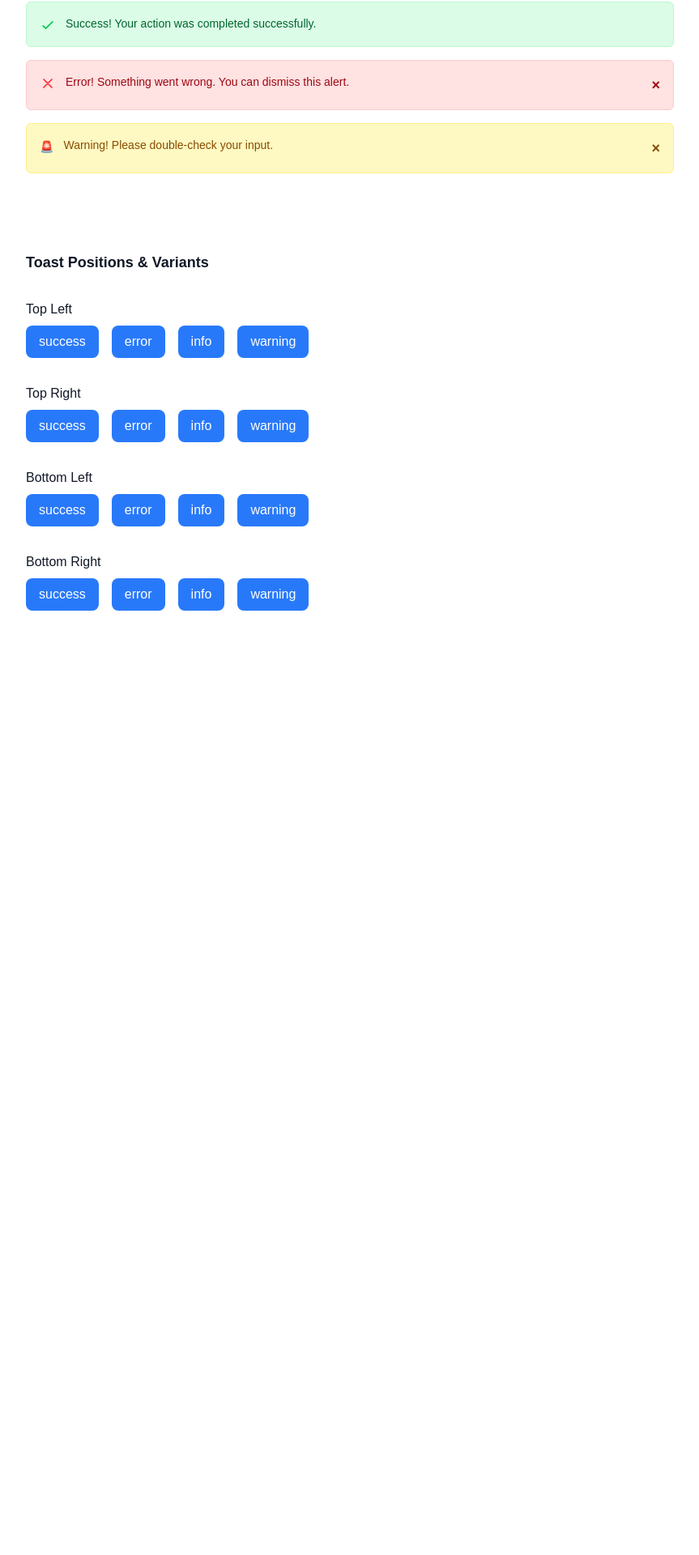
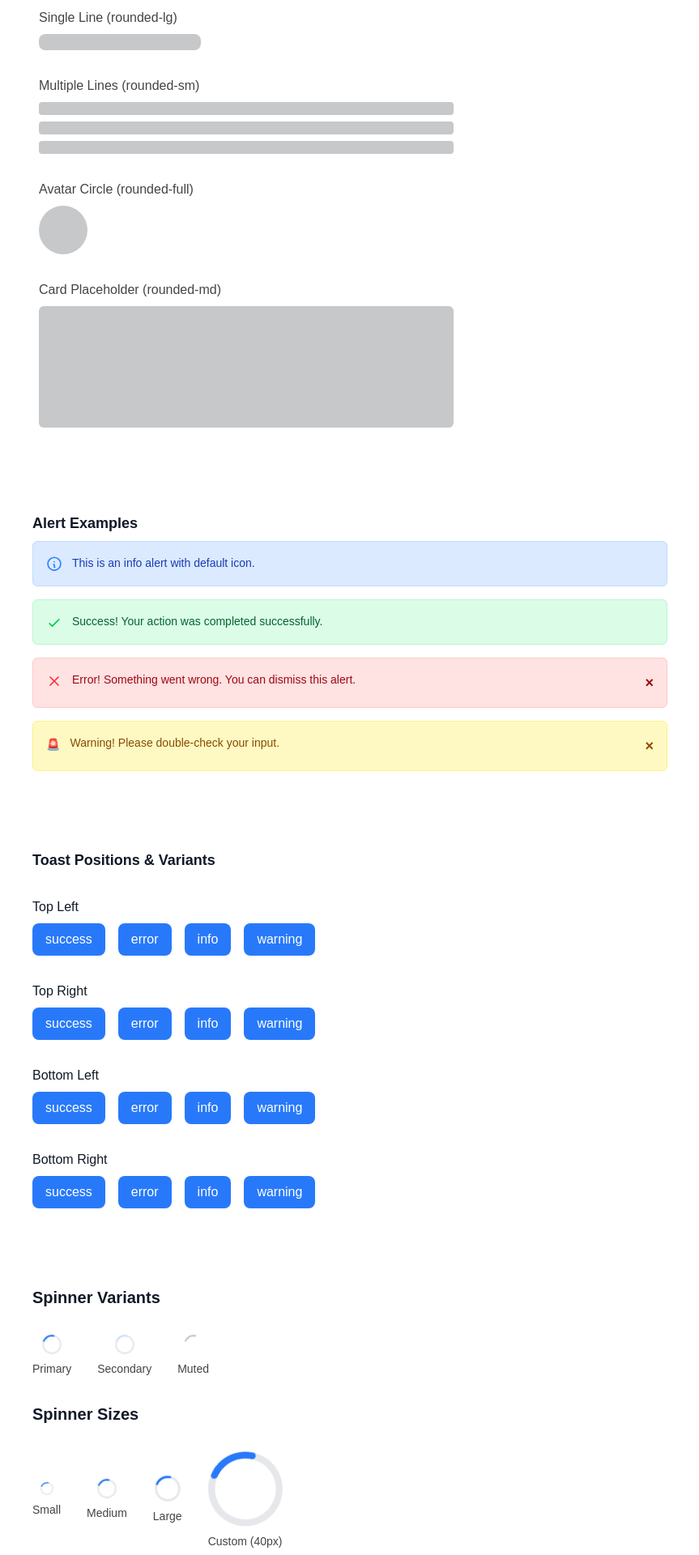
Before and after one commit to tamim-01/ui-kit, a Next.js app: page /feedback in a window 1280 px wide. Shown: the part 154-2074 px from the top of the page at 81% size, without its empty margins (208-1071 px from the left). Before the commit the page ends 956 px from the top, so only its background shows below. Built offline with nearby package versions, Linux system fonts and the light colour scheme.

Commit message:
using Container component in example pages

```diff
--- a/src/app/display/page.tsx
+++ b/src/app/display/page.tsx
@@ -8,12 +8,13 @@ import {
   CardHeader,
 } from "@/components/DataDisplay/Card";
 import Tabs from "@/components/DataDisplay/Tab";
+import Container from "@/components/Layout/Container";
 import Image from "next/image";
 
 const DisplayExamples = () => {
   return (
     <>
-      <div className="max-w-4xl mx-auto p-6 space-y-12 ">
+      <Container maxWidth="4xl" padding="lg" className="space-y-12 mt-12">
         <section className="space-y-6">
           <h2 className="text-2xl font-bold text-primary">Badge Component</h2>
 
@@ -249,7 +250,7 @@ const DisplayExamples = () => {
             </Accordion>
           </div>
         </section>
-      </div>
+      </Container>
     </>
   );
 };
--- a/src/app/feedback/page.tsx
+++ b/src/app/feedback/page.tsx
@@ -2,6 +2,9 @@
 
 import Button from "@/components/Button/Button";
 import Alert from "@/components/FeedBack/Alert";
+import Skeleton from "@/components/FeedBack/Skeleton";
+import Container from "@/components/Layout/Container";
+import LoadingSpinner from "@/components/LoadingSpinner";
 import { useToast } from "@/components/utils/useToast";
 
 const FeedbackExamples = () => {
@@ -12,10 +15,42 @@ const FeedbackExamples = () => {
     "bottom-left",
     "bottom-right",
   ] as const;
+  const variants = ["success", "error", "info", "warning"] as const;
 
-  const variants = ["success", "error", "info", "warning"] as const;
   return (
-    <div className="max-w-4xl mx-auto p-6 space-y-12 ">
+    <Container maxWidth="4xl" padding="lg" className="space-y-12 mt-12">
+      <section className="space-y-8 p-8 max-w-xl">
+        <h2 className="text-xl font-bold text-foreground">Skeleton Variants</h2>
+
+        <div>
+          <h3 className="mb-2 font-medium text-muted-foreground">
+            Single Line (rounded-lg)
+          </h3>
+          <Skeleton width="200px" height="20px" rounded="lg" />
+        </div>
+
+        <div>
+          <h3 className="mb-2 font-medium text-muted-foreground">
+            Multiple Lines (rounded-sm)
+          </h3>
+          <Skeleton count={3} width="100%" height="16px" rounded="sm" />
+        </div>
+
+        <div>
+          <h3 className="mb-2 font-medium text-muted-foreground">
+            Avatar Circle (rounded-full)
+          </h3>
+          <Skeleton width="60px" height="60px" rounded="full" />
+        </div>
+
+        <div>
+          <h3 className="mb-2 font-medium text-muted-foreground">
+            Card Placeholder (rounded-md)
+          </h3>
+          <Skeleton width="100%" height="150px" rounded="md" />
+        </div>
+      </section>
+
       <section className="space-y-4 p-6">
         <h2 className="text-lg font-semibold mb-2">Alert Examples</h2>
 
@@ -33,6 +68,7 @@ const FeedbackExamples = () => {
           Warning! Please double-check your input.
         </Alert>
       </section>
+
       <section className="space-y-8 p-6">
         <h2 className="text-lg font-semibold">Toast Positions & Variants</h2>
 
@@ -60,7 +96,42 @@ const FeedbackExamples = () => {
           </div>
         ))}
       </section>
-    </div>
+
+      <section className="p-6 space-y-8">
+        <h2 className="text-xl font-bold text-foreground">Spinner Variants</h2>
+
+        <div className="flex items-center gap-8">
+          {["primary", "secondary", "muted"].map((variant) => (
+            <div key={variant} className="flex flex-col items-center gap-2">
+              <LoadingSpinner
+                variant={variant as "primary" | "secondary" | "muted"}
+              />
+              <span className="text-sm text-muted-foreground capitalize">
+                {variant}
+              </span>
+            </div>
+          ))}
+        </div>
+
+        <h2 className="text-xl font-bold text-foreground">Spinner Sizes</h2>
+
+        <div className="flex items-center gap-8">
+          {[
+            { size: "sm" as const, label: "Small" },
+            { size: "md" as const, label: "Medium" },
+            { size: "lg" as const, label: "Large" },
+            { size: 40, label: "Custom (40px)" },
+          ].map((item) => (
+            <div key={item.label} className="flex flex-col items-center gap-2">
+              <LoadingSpinner size={item.size} />
+              <span className="text-sm text-muted-foreground">
+                {item.label}
+              </span>
+            </div>
+          ))}
+        </div>
+      </section>
+    </Container>
   );
 };
 
--- a/src/app/input/page.tsx
+++ b/src/app/input/page.tsx
@@ -8,6 +8,7 @@ import FileInput from "@/components/Input/FileInput";
 import Textarea from "@/components/Input/Textarea";
 import Switch from "@/components/Input/Switch";
 import Select from "@/components/Input/Select";
+import Container from "@/components/Layout/Container";
 
 const InputExamples = () => {
   const [textValue, setTextValue] = useState("John Doe");
@@ -16,16 +17,13 @@ const InputExamples = () => {
   const [acceptTerms, setAcceptTerms] = useState(false);
   const [darkMode, setDarkMode] = useState(false);
   const [notifications, setNotifications] = useState(true);
-
   const [gender, setGender] = useState("female");
   const [plan, setPlan] = useState("pro");
-
   const [birthdate, setBirthdate] = useState("1990-01-15");
-
   const [satisfaction, setSatisfaction] = useState(8);
 
   return (
-    <div className="max-w-4xl mx-auto p-6 space-y-12 ">
+    <Container maxWidth="4xl" padding="lg" className="space-y-12 mt-12">
       <h1 className="text-3xl font-bold text-primary mb-8">
         Input Component Examples
       </h1>
@@ -211,7 +209,7 @@ const InputExamples = () => {
           />
 
           <TextInput
-            label=" Appointment Time"
+            label="Appointment Time"
             type="time"
             variant="default"
             inputSize="md"
@@ -219,6 +217,7 @@ const InputExamples = () => {
           />
         </div>
       </section>
+
       <section className="space-y-6">
         <h2 className="text-2xl font-bold text-primary">
           Multiline Textarea Input
@@ -255,6 +254,7 @@ const InputExamples = () => {
           />
         </div>
       </section>
+
       <section className="space-y-6">
         <h2 className="text-2xl font-bold text-primary">
           Switch (Toggle) Inputs
@@ -285,6 +285,7 @@ const InputExamples = () => {
           />
         </div>
       </section>
+
       <section className="space-y-6">
         <h2 className="text-xl font-bold text-primary">Custom Select Inputs</h2>
         <div className="grid grid-cols-1 md:grid-cols-2 gap-6">
@@ -318,7 +319,7 @@ const InputExamples = () => {
           />
         </div>
       </section>
-    </div>
+    </Container>
   );
 };
 
--- a/src/app/overlay/page.tsx
+++ b/src/app/overlay/page.tsx
@@ -1,5 +1,6 @@
 "use client";
 import Button from "@/components/Button/Button";
+import Container from "@/components/Layout/Container";
 import Drawer from "@/components/Overlay/Drawer";
 import Modal from "@/components/Overlay/Modal";
 import Popover from "@/components/Overlay/Popover";
@@ -20,7 +21,7 @@ const OverlayExamples = () => {
     "bottom",
   ];
   return (
-    <section className="max-w-3xl mx-auto p-6 space-y-12">
+    <Container maxWidth="4xl" padding="lg" className="space-y-12 mt-12">
       <h2 className="text-2xl font-bold text-primary mb-4">
         Modal Component Examples
       </h2>
@@ -190,7 +191,7 @@ const OverlayExamples = () => {
           </Popover>
         </div>
       </section>
-    </section>
+    </Container>
   );
 };
 export default OverlayExamples;
--- a/src/app/page.tsx
+++ b/src/app/page.tsx
@@ -1,6 +1,7 @@
 "use client";
 
 import Button from "@/components/Button/Button";
+import Container from "@/components/Layout/Container";
 import Link from "next/link";
 
 const categories = [
@@ -38,7 +39,7 @@ const categories = [
 
 export default function HomePage() {
   return (
-    <main className="p-8 space-y-10 max-w-4xl mx-auto">
+    <Container maxWidth="4xl" padding="lg" className="space-y-12 mt-12">
       <h1 className="text-3xl font-bold mt-5">UI Kit Components</h1>
       <p className="text-muted-foreground text-lg">
         A collection of reusable components built with accessibility,
@@ -66,6 +67,6 @@ export default function HomePage() {
           </div>
         ))}
       </div>
-    </main>
+    </Container>
   );
 }
```
Also changed, not shown: src/app/button/page.tsx (+15 -14 lines).
